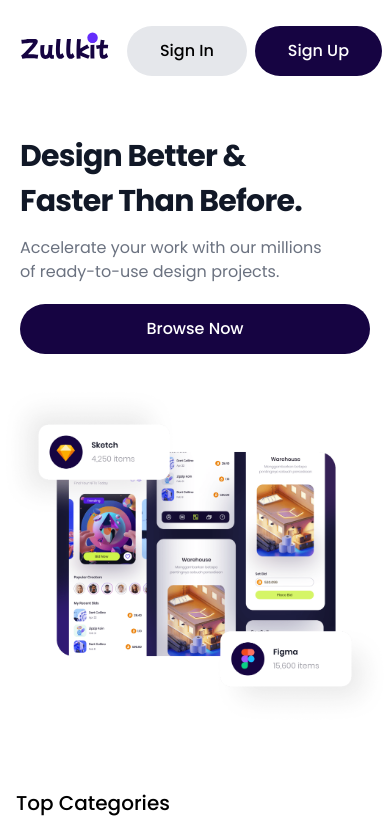
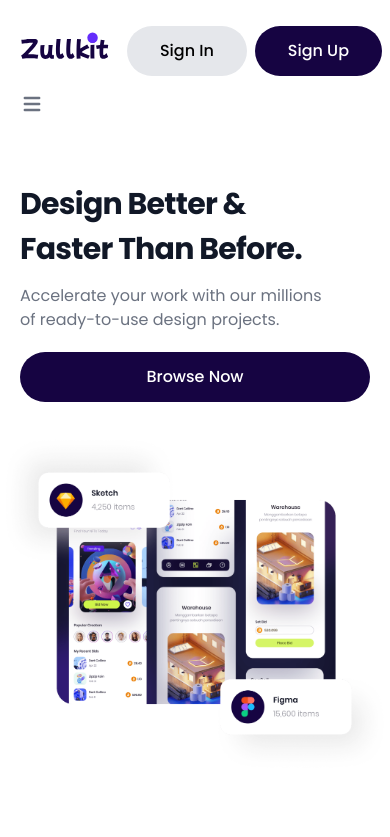
Before and after one commit to farhanjiratullah/zullkit, a Vue app: page / in a window 390 px wide. Shown: the top 837 px of the page. Built offline with nearby package versions, Linux system fonts and the light colour scheme.

Commit message:
feat: Add flowbite css & js, add scrollBehavior to vue-router, and fixing navbar hamburger in Navbar component

```diff
--- a/index.html
+++ b/index.html
@@ -5,10 +5,10 @@
         <link rel="icon" href="/favicon.ico" />
         <meta name="viewport" content="width=device-width, initial-scale=1.0" />
         <title>Zullkit</title>
-        <!-- <link
+        <link
             rel="stylesheet"
             href="https://unpkg.com/flowbite@1.3.4/dist/flowbite.min.css"
-        /> -->
+        />
         <link rel="preconnect" href="https://fonts.googleapis.com" />
         <link rel="preconnect" href="https://fonts.gstatic.com" crossorigin />
         <link
@@ -20,6 +20,6 @@
     <body>
         <div id="app"></div>
         <script type="module" src="/src/main.js"></script>
-        <!-- <script src="https://unpkg.com/flowbite@1.3.4/dist/flowbite.js"></script> -->
+        <script src="https://unpkg.com/flowbite@1.3.4/dist/flowbite.js"></script>
     </body>
 </html>
--- a/src/components/Navbar.vue
+++ b/src/components/Navbar.vue
@@ -37,36 +37,69 @@
                     <li>
                         <RouterLink
                             :to="{ name: 'home' }"
-                            activeClass="block py-2 pl-3 pr-4 text-white bg-indigo-600 rounded md:bg-transparent md:text-indigo-600 md:p-0 dark:text-white"
-                            class="block py-2 pl-3 pr-4 text-gray-700 border-b border-gray-100 hover:bg-gray-50 md:hover:bg-transparent md:border-0 md:hover:text-indigo-600 md:p-0 dark:text-gray-400 md:dark:hover:text-white dark:hover:bg-gray-700 dark:hover:text-white md:dark:hover:bg-transparent dark:border-gray-700"
+                            activeClass="block py-2 pl-3 pr-4 text-white rounded md:bg-transparent text-indigo-600 md:p-0 dark:text-white"
+                            class="block py-2 pl-3 pr-4 text-gray-700 border-b border-gray-100 md:hover:bg-transparent md:border-0 hover:text-indigo-600 md:p-0 dark:text-gray-400 md:dark:hover:text-white dark:hover:bg-gray-700 dark:hover:text-white md:dark:hover:bg-transparent dark:border-gray-700"
                             >Home</RouterLink
                         >
                     </li>
                     <li>
                         <RouterLink
                             :to="{ name: 'categories' }"
-                            activeClass="block py-2 pl-3 pr-4 text-white bg-indigo-600 rounded md:bg-transparent md:text-indigo-600 md:p-0 dark:text-white"
-                            class="block py-2 pl-3 pr-4 text-gray-700 border-b border-gray-100 hover:bg-gray-50 md:hover:bg-transparent md:border-0 md:hover:text-indigo-600 md:p-0 dark:text-gray-400 md:dark:hover:text-white dark:hover:bg-gray-700 dark:hover:text-white md:dark:hover:bg-transparent dark:border-gray-700"
+                            activeClass="block py-2 pl-3 pr-4 text-white rounded md:bg-transparent text-indigo-600 md:p-0 dark:text-white"
+                            class="block py-2 pl-3 pr-4 text-gray-700 border-b border-gray-100 md:hover:bg-transparent md:border-0 hover:text-indigo-600 md:p-0 dark:text-gray-400 md:dark:hover:text-white dark:hover:bg-gray-700 dark:hover:text-white md:dark:hover:bg-transparent dark:border-gray-700"
                             >Categories</RouterLink
                         >
                     </li>
                     <li>
                         <RouterLink
                             :to="{ name: 'pricing' }"
-                            activeClass="block py-2 pl-3 pr-4 text-white bg-indigo-600 rounded md:bg-transparent md:text-indigo-600 md:p-0 dark:text-white"
-                            class="block py-2 pl-3 pr-4 text-gray-700 border-b border-gray-100 hover:bg-gray-50 md:hover:bg-transparent md:border-0 md:hover:text-indigo-600 md:p-0 dark:text-gray-400 md:dark:hover:text-white dark:hover:bg-gray-700 dark:hover:text-white md:dark:hover:bg-transparent dark:border-gray-700"
+                            activeClass="block py-2 pl-3 pr-4 text-white rounded md:bg-transparent text-indigo-600 md:p-0 dark:text-white"
+                            class="block py-2 pl-3 pr-4 text-gray-700 border-b border-gray-100 md:hover:bg-transparent md:border-0 hover:text-indigo-600 md:p-0 dark:text-gray-400 md:dark:hover:text-white dark:hover:bg-gray-700 dark:hover:text-white md:dark:hover:bg-transparent dark:border-gray-700"
                             >Pricing</RouterLink
                         >
                     </li>
                     <li>
                         <a
                             href="#"
-                            class="block py-2 pl-3 pr-4 text-gray-700 border-b border-gray-100 hover:bg-gray-50 md:hover:bg-transparent md:border-0 md:hover:text-indigo-600 md:p-0 dark:text-gray-400 md:dark:hover:text-white dark:hover:bg-gray-700 dark:hover:text-white md:dark:hover:bg-transparent dark:border-gray-700"
+                            class="block py-2 pl-3 pr-4 text-gray-700 border-b border-gray-100 md:hover:bg-transparent md:border-0 hover:text-indigo-600 md:p-0 dark:text-gray-400 md:dark:hover:text-white dark:hover:bg-gray-700 dark:hover:text-white md:dark:hover:bg-transparent dark:border-gray-700"
                             >Study Case</a
                         >
                     </li>
                 </ul>
             </div>
+            <button
+                data-collapse-toggle="mobile-menu-2"
+                type="button"
+                class="inline-flex items-center p-2 mt-2 ml-1 text-sm text-gray-500 rounded-lg md:hidden hover:bg-gray-100 focus:outline-none focus:ring-2 focus:ring-gray-200 dark:text-gray-400 dark:hover:bg-gray-700 dark:focus:ring-gray-600"
+                aria-controls="mobile-menu-2"
+                aria-expanded="false"
+            >
+                <span class="sr-only">Open main menu</span>
+                <svg
+                    class="w-6 h-6"
+                    fill="currentColor"
+                    viewBox="0 0 20 20"
+                    xmlns="http://www.w3.org/2000/svg"
+                >
+                    <path
+                        fill-rule="evenodd"
+                        d="M3 5a1 1 0 011-1h12a1 1 0 110 2H4a1 1 0 01-1-1zM3 10a1 1 0 011-1h12a1 1 0 110 2H4a1 1 0 01-1-1zM3 15a1 1 0 011-1h12a1 1 0 110 2H4a1 1 0 01-1-1z"
+                        clip-rule="evenodd"
+                    />
+                </svg>
+                <svg
+                    class="hidden w-6 h-6"
+                    fill="currentColor"
+                    viewBox="0 0 20 20"
+                    xmlns="http://www.w3.org/2000/svg"
+                >
+                    <path
+                        fill-rule="evenodd"
+                        d="M4.293 4.293a1 1 0 011.414 0L10 8.586l4.293-4.293a1 1 0 111.414 1.414L11.414 10l4.293 4.293a1 1 0 01-1.414 1.414L10 11.414l-4.293 4.293a1 1 0 01-1.414-1.414L8.586 10 4.293 5.707a1 1 0 010-1.414z"
+                        clip-rule="evenodd"
+                    />
+                </svg>
+            </button>
         </div>
     </nav>
 </template>
--- a/src/router/index.js
+++ b/src/router/index.js
@@ -10,6 +10,13 @@
 
 const router = createRouter({
     history: createWebHistory(import.meta.env.BASE_URL),
+    scrollBehavior(to, from, savedPosition) {
+        if (savedPosition) {
+            return savedPosition;
+        } else {
+            return { top: 0 };
+        }
+    },
     routes: [
         {
             path: "/login",
```
